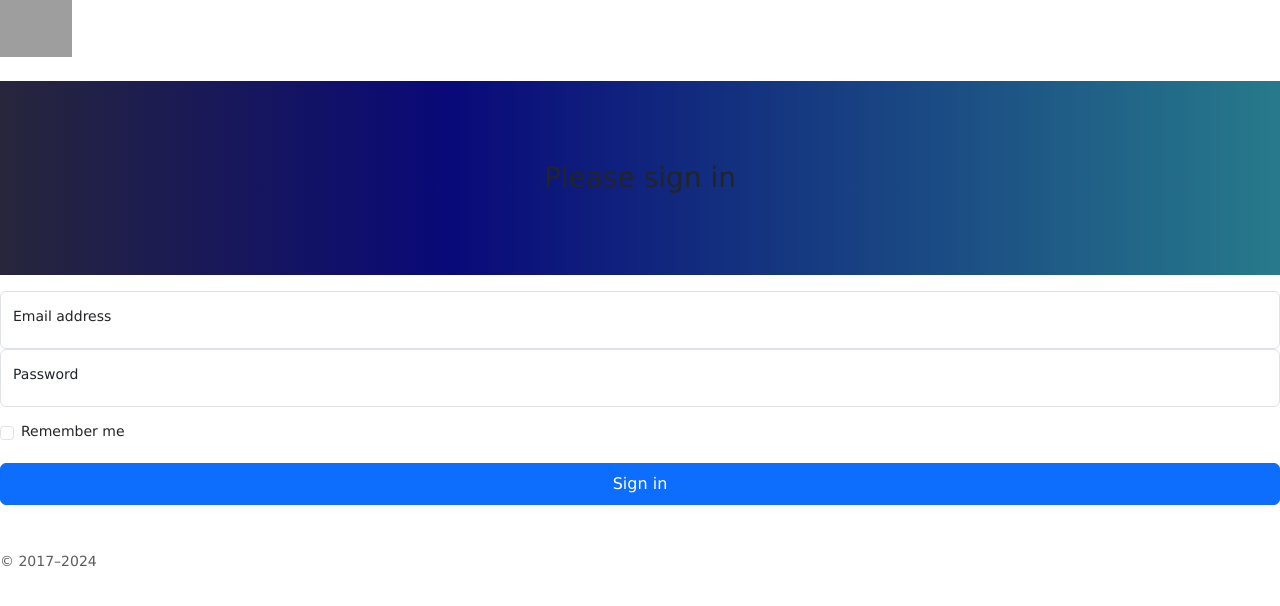
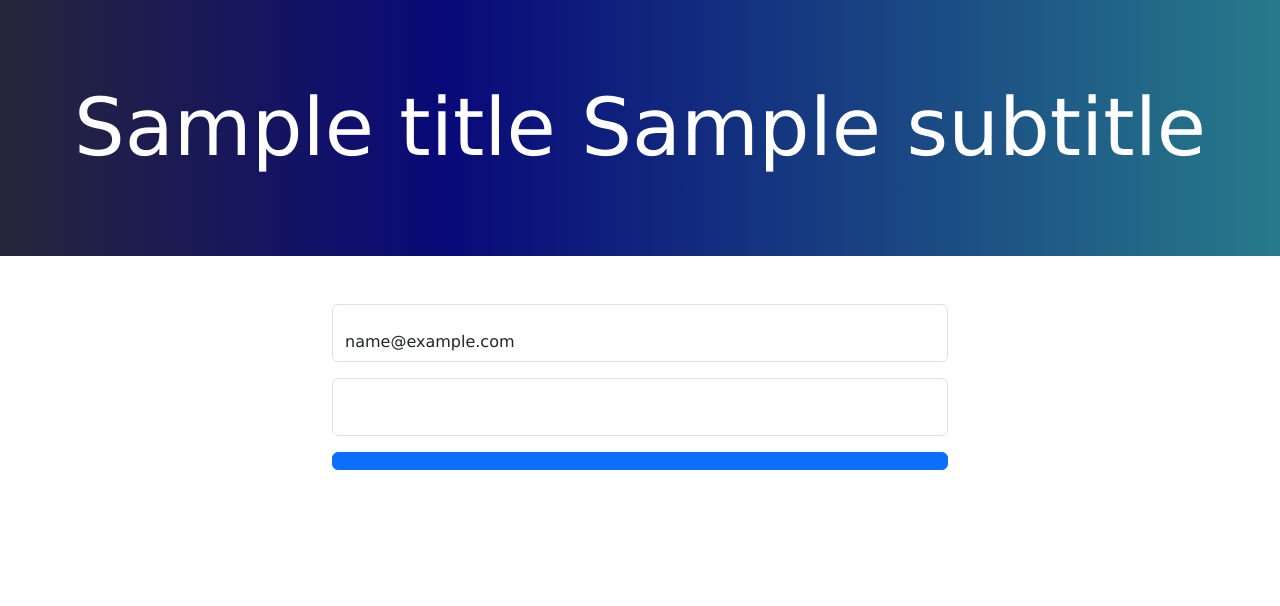
Before and after one commit to Riload78/nodepop, a Node project: template views/login.ejs in a window 1280 px wide. Shown: the part 65-671 px from the top of the page. Run offline with Node 20 templates, Linux system fonts and the light colour scheme; the template is opened without the code that fills it: most values are stand-ins (such as "Sample title", 1, 10 or a date in 2020); grey boxes are pictures that could not be loaded.

Commit message:
Session and login

```diff
--- a/controllers/AnuncioController.js
+++ b/controllers/AnuncioController.js
@@ -1,4 +1,4 @@
-const Anuncio = require('../models/Anuncio')
+const { Anuncio } = require('../models')
 
 /**
  * GET - ADS LIST
--- a/controllers/LocaleController.js
+++ b/controllers/LocaleController.js
@@ -1,5 +1,6 @@
 const changeLocale = (req, res) => {
   const locale = req.params.locale
+
   res.cookie('nodepop-locale', locale, {
     maxAge: 900000
   })
--- a/controllers/index.js
+++ b/controllers/index.js
@@ -1,4 +1,5 @@
 module.exports = {
   AnuncioController: require('./AnuncioController'),
-  LocaleController: require('./LocaleController')
+  LocaleController: require('./LocaleController'),
+  LoginController: require('./LoginController')
 }
--- a/lib/locales/en.json
+++ b/lib/locales/en.json
@@ -5,5 +5,9 @@
 		"other": "Adverts"
 	},
 	"Login": "Login",
-	"Results:": "Results:"
+	"Results:": "Results:",
+	"Home": "Home",
+	"Email address": "Email address",
+	"Password": "Password",
+	"Wrong email or password": "Wrong email or password"
 }
--- a/lib/locales/es.json
+++ b/lib/locales/es.json
@@ -5,5 +5,9 @@
 		"other": "Anuncios"
 	},
 	"Login": "Iniciar sesión",
-	"Results:": "Resultados:"
+	"Results:": "Resultados:",
+	"Home": "Inicio",
+	"Email address": "Email",
+	"Password": "Contraseña",
+	"Wrong email or password": "Error en el email o la contraseña"
 }
--- /dev/null
+++ b/models/index.js
@@ -0,0 +1,4 @@
+module.exports = {
+  Anuncio: require('./Anuncio'),
+  User: require('./User')
+}
--- a/package.json
+++ b/package.json
@@ -14,6 +14,7 @@
     "dotenv": "^16.4.5",
     "ejs": "^3.1.9",
     "express": "^4.18.2",
+    "express-session": "^1.18.0",
     "express-validator": "^7.0.1",
     "helmet": "^7.1.0",
     "http-errors": "~1.6.3",
--- a/routes/index.js
+++ b/routes/index.js
@@ -31,7 +31,9 @@
 
   res.locals.data = result.data
   res.locals.count = result.count
-  res.render('index', { title: 'NodePOP' })
+  res.locals.subtitle = res.__('Home')
+  req.session.color = 'Rojo'
+  res.render('index', { title: 'NodePOP', color: req.session.color })
 })
 
 module.exports = router
--- a/views/index.ejs
+++ b/views/index.ejs
@@ -1,7 +1,8 @@
 <%- include('header') %>
-    <h1><%= title %> <span><%= __('Adverts') %></span></h1>
+    <h1><%= title %> <span><%= subtitle %></span></h1>
     <div class="count"><%= __('Results:') %> <%= count %> <%= __n('Advert', 'Adverts', count) %></div>
     <div class="list-wrapper">
+      <%= color %>
       <% data.forEach(function (item) { %>
         <div class="list-item">
 
@@ -34,4 +35,4 @@
          <% } %>
        </div>
     </div>
-  <%- include('footer') %>
+<%- include('footer') %>
--- a/views/login.ejs
+++ b/views/login.ejs
@@ -1,27 +1,23 @@
 
 <%- include('header') %>
-<main class="form-signin w-100 m-auto">
-  <form data-bitwarden-watching="1">
-    <img class="mb-4" src="/docs/5.3/assets/brand/bootstrap-logo.svg" alt="" width="72" height="57">
-    <h1 class="h3 mb-3 fw-normal">Please sign in</h1>
+<h1><%= title %> <span><%= subtitle %></span></h1>
+<main class="form-signin m-auto my-5">
+    <div class="container 100vh col-6">
+        <div class="row justify-content-center">
+            <form method="POST" class="d-flex flex-column gap-3">
+              <div class="form-floating">
+                <input type="email" name="email" value="<%= email %>" class="form-control" id="floatingInput" placeholder="name@example.com">
+                <label for="floatingInput"><%= __('Email address') %></label>
+              </div>
+              <div class="form-floating">
+                <input type="text" name="password" class="form-control" id="floatingPassword" placeholder="Password">
+                <label for="floatingPassword"><%= __('Password') %></label>
+              </div>
 
-    <div class="form-floating">
-      <input type="email" class="form-control" id="floatingInput" placeholder="name@example.com">
-      <label for="floatingInput">Email address</label>
+              <button class="btn btn-primary w-100 py-2" type="submit"><%= __('Login') %></button>
+              <%= error %>
+        </div>
+        </form>
     </div>
-    <div class="form-floating">
-      <input type="password" class="form-control" id="floatingPassword" placeholder="Password">
-      <label for="floatingPassword">Password</label>
-    </div>
-
-    <div class="form-check text-start my-3">
-      <input class="form-check-input" type="checkbox" value="remember-me" id="flexCheckDefault">
-      <label class="form-check-label" for="flexCheckDefault">
-        Remember me
-      </label>
-    </div>
-    <button class="btn btn-primary w-100 py-2" type="submit">Sign in</button>
-    <p class="mt-5 mb-3 text-body-secondary">© 2017–2024</p>
-  </form>
 </main>
 <%- include('footer') %>
```
Also changed, not shown: app.js (+15 -3 lines), controllers/LoginController.js (added, +32 -0 lines), lib/initDB.js (+39 -7 lines), models/User.js (added, +9 -0 lines), routes/user.js (added), 1 other file.
